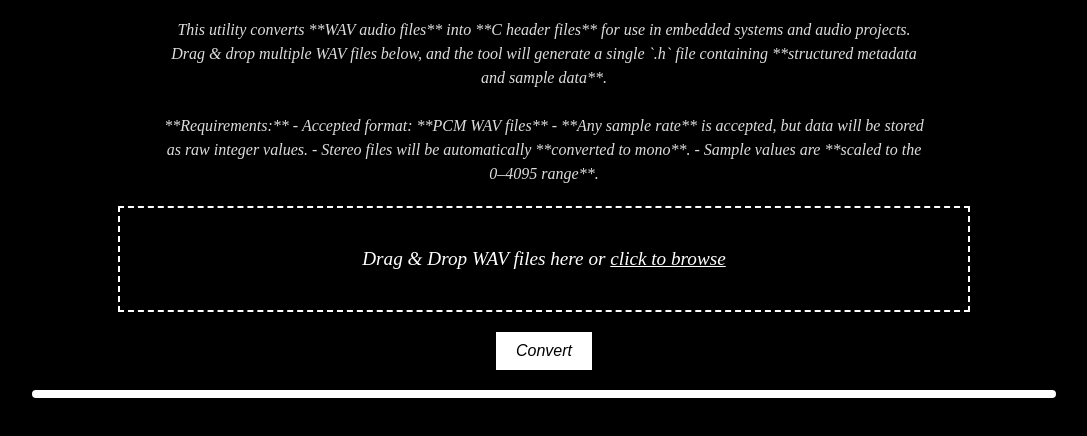
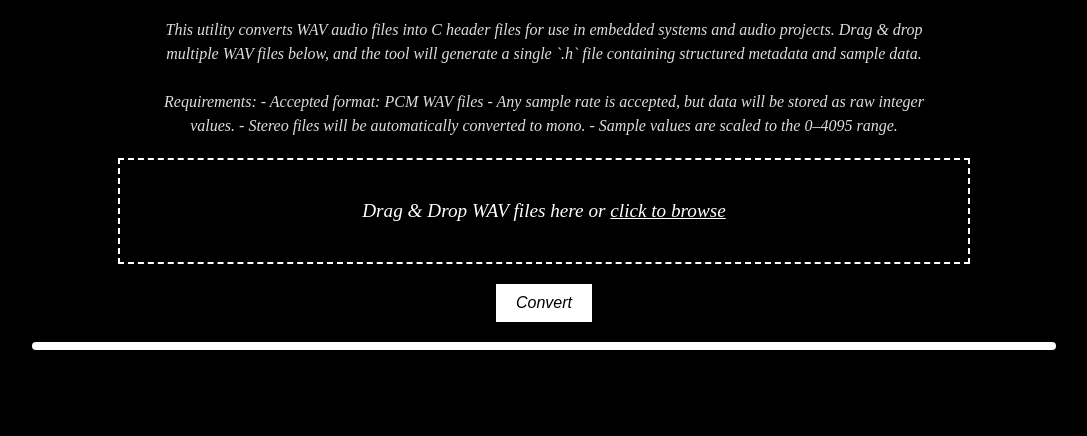
Before and after one commit to brianvarren/wav-to-header, a plain HTML site: page index.html in a window 1280 px wide. Shown: the part 60-496 px from the top of the page, without its empty margins (96-1183 px from the left). Drawn offline with Linux system fonts and the light colour scheme; a web font is replaced by a local one.

Commit message:
Update index.html

```diff
--- a/index.html
+++ b/index.html
@@ -103,14 +103,14 @@
     <h1>wav-to-header</h1>
 
     <p class="description">
-        This utility converts **WAV audio files** into **C header files** for use in embedded systems and audio projects.
-        Drag & drop multiple WAV files below, and the tool will generate a single `.h` file containing **structured metadata and sample data**.
+        This utility converts WAV audio files into C header files for use in embedded systems and audio projects.
+        Drag & drop multiple WAV files below, and the tool will generate a single `.h` file containing structured metadata and sample data.
         <br><br>
-        **Requirements:**
-        - Accepted format: **PCM WAV files**
-        - **Any sample rate** is accepted, but data will be stored as raw integer values.
-        - Stereo files will be automatically **converted to mono**.
-        - Sample values are **scaled to the 0–4095 range**.
+        Requirements:
+        - Accepted format: PCM WAV files
+        - Any sample rate is accepted, but data will be stored as raw integer values.
+        - Stereo files will be automatically converted to mono.
+        - Sample values are scaled to the 0–4095 range.
     </p>
 
     <div class="upload-container">
```
